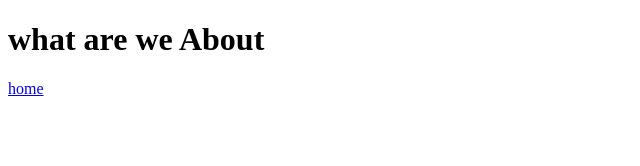
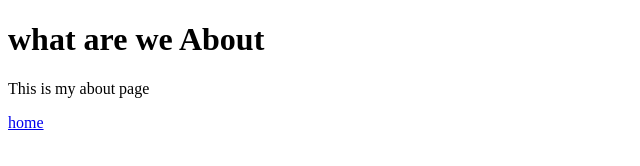
Before and after one commit to raza1110/my-first-repo, a plain HTML site: page about.html in a window 1280 px wide. Shown: the whole page, without its empty margins (0-640 px from the left). Drawn offline with Linux system fonts and the light colour scheme.

Commit message:
Modified about pages

```diff
--- a/about.html
+++ b/about.html
@@ -5,6 +5,7 @@
     </head>
     <body>
         <h1>what are we About</h1>
+        <p>This is my about page</p>
         <a href="index.html">home</a>
 
         </body>
```
